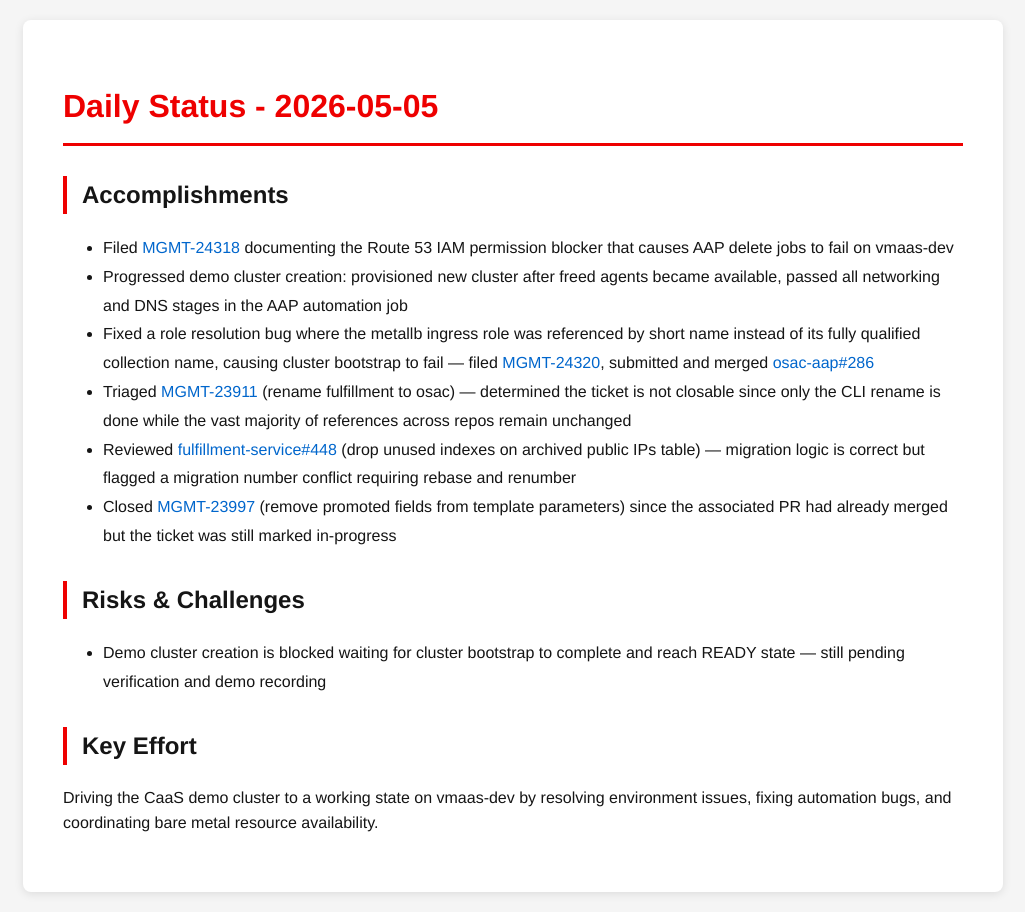
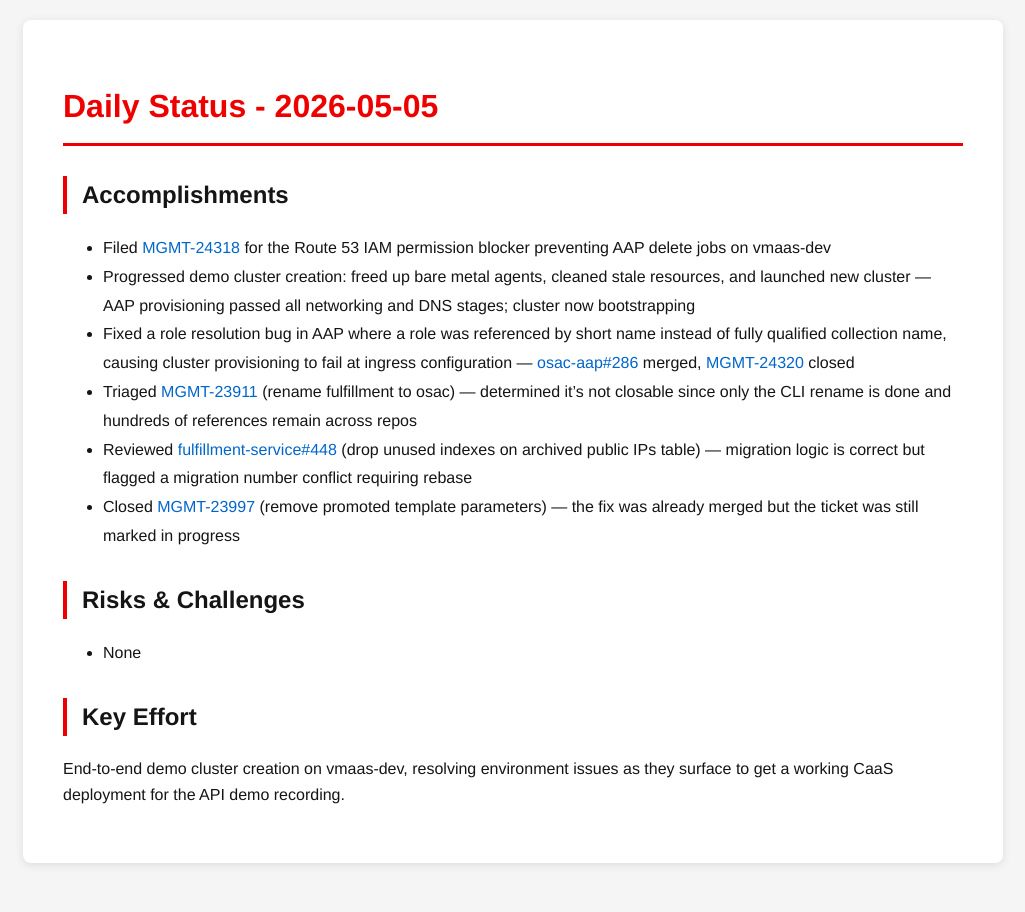
Before and after one commit to tzvatot/daily-status, a Jekyll site: the page built from 2026-05-05.md, in a window 1280 px wide. Shown: the whole page, without its empty margins (127-1152 px from the left). Built offline with Jekyll 4.4.1, drawn with Linux system fonts in a browser that asks for light colours.

Commit message:
Daily status update - 2026-05-05

```diff
--- a/2026-05-05.md
+++ b/2026-05-05.md
@@ -7,15 +7,15 @@
 # Daily Status - 2026-05-05
 
 ## Accomplishments
-- Filed [MGMT-24318](https://issues.redhat.com/browse/MGMT-24318) documenting the Route 53 IAM permission blocker that causes AAP delete jobs to fail on vmaas-dev
-- Progressed demo cluster creation: provisioned new cluster after freed agents became available, passed all networking and DNS stages in the AAP automation job
-- Fixed a role resolution bug where the metallb ingress role was referenced by short name instead of its fully qualified collection name, causing cluster bootstrap to fail — filed [MGMT-24320](https://issues.redhat.com/browse/MGMT-24320), submitted and merged [osac-aap#286](https://github.com/osac-project/osac-aap/pull/286)
-- Triaged [MGMT-23911](https://issues.redhat.com/browse/MGMT-23911) (rename fulfillment to osac) — determined the ticket is not closable since only the CLI rename is done while the vast majority of references across repos remain unchanged
-- Reviewed [fulfillment-service#448](https://github.com/osac-project/fulfillment-service/pull/448) (drop unused indexes on archived public IPs table) — migration logic is correct but flagged a migration number conflict requiring rebase and renumber
-- Closed [MGMT-23997](https://issues.redhat.com/browse/MGMT-23997) (remove promoted fields from template parameters) since the associated PR had already merged but the ticket was still marked in-progress
+- Filed [MGMT-24318](https://issues.redhat.com/browse/MGMT-24318) for the Route 53 IAM permission blocker preventing AAP delete jobs on vmaas-dev
+- Progressed demo cluster creation: freed up bare metal agents, cleaned stale resources, and launched new cluster — AAP provisioning passed all networking and DNS stages; cluster now bootstrapping
+- Fixed a role resolution bug in AAP where a role was referenced by short name instead of fully qualified collection name, causing cluster provisioning to fail at ingress configuration — [osac-aap#286](https://github.com/osac-project/osac-aap/pull/286) merged, [MGMT-24320](https://issues.redhat.com/browse/MGMT-24320) closed
+- Triaged [MGMT-23911](https://issues.redhat.com/browse/MGMT-23911) (rename fulfillment to osac) — determined it's not closable since only the CLI rename is done and hundreds of references remain across repos
+- Reviewed [fulfillment-service#448](https://github.com/osac-project/fulfillment-service/pull/448) (drop unused indexes on archived public IPs table) — migration logic is correct but flagged a migration number conflict requiring rebase
+- Closed [MGMT-23997](https://issues.redhat.com/browse/MGMT-23997) (remove promoted template parameters) — the fix was already merged but the ticket was still marked in progress
 
 ## Risks & Challenges
-- Demo cluster creation is blocked waiting for cluster bootstrap to complete and reach READY state — still pending verification and demo recording
+- None
 
 ## Key Effort
-Driving the CaaS demo cluster to a working state on vmaas-dev by resolving environment issues, fixing automation bugs, and coordinating bare metal resource availability.
+End-to-end demo cluster creation on vmaas-dev, resolving environment issues as they surface to get a working CaaS deployment for the API demo recording.
```
